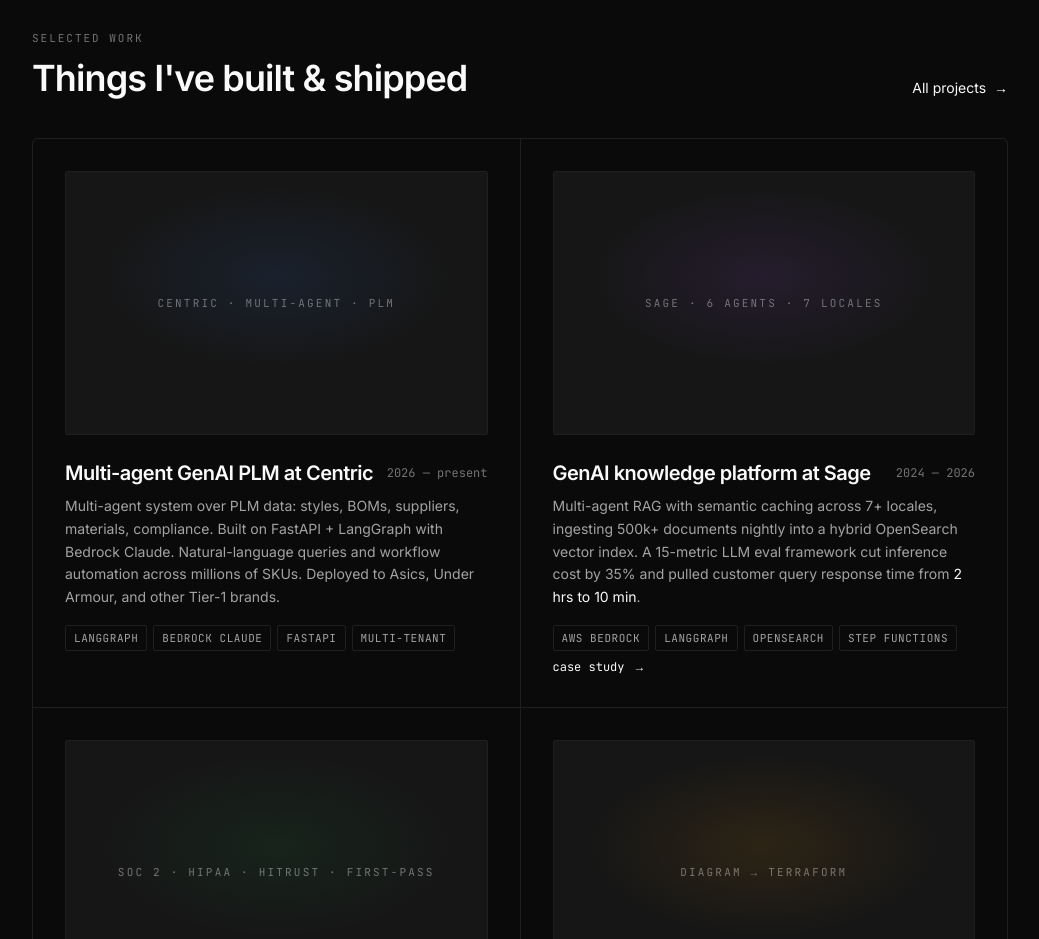
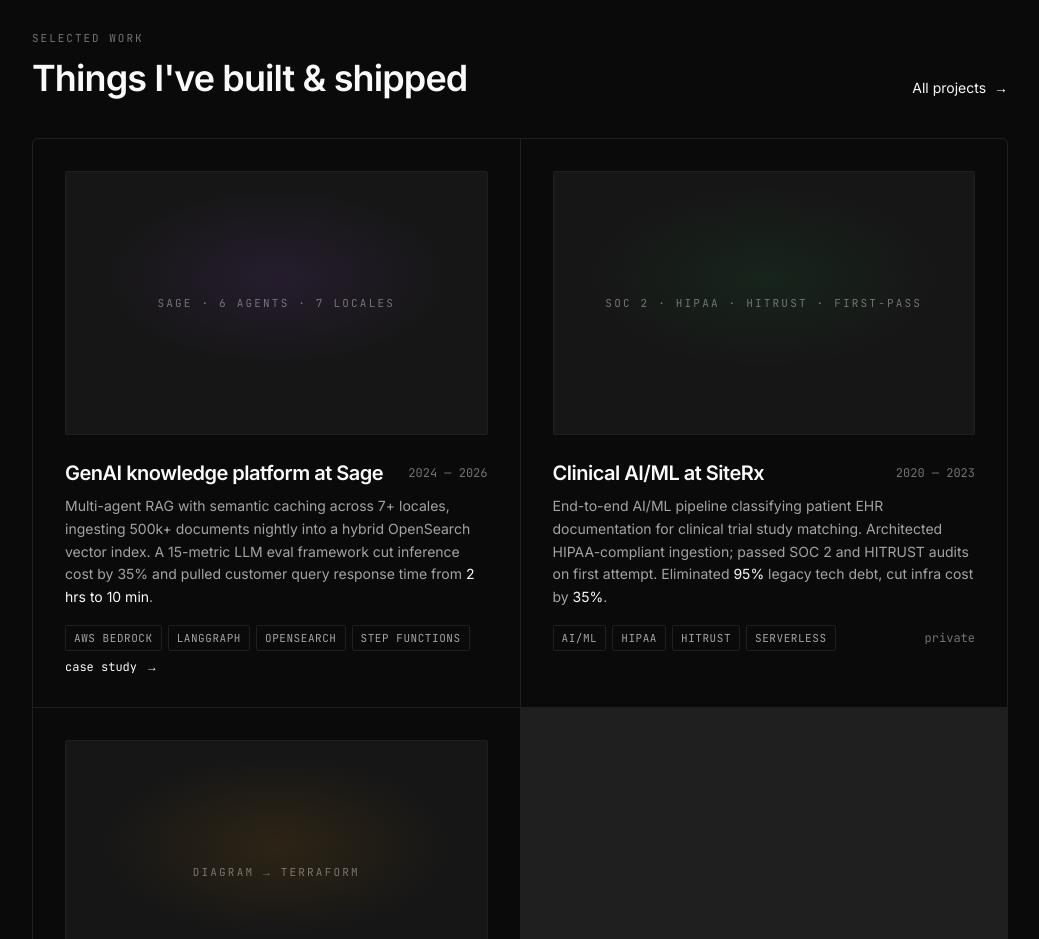
Before and after one commit to Livin21/resume-site, a website: page public/index.html in a window 1280 px wide. Shown: the part 1220-2159 px from the top of the page, without its empty margins (120-1159 px from the left). Drawn offline with Linux system fonts and the light colour scheme.

Commit message:
chore: remove Centric PLM card from Selected work
Drop the whole card, not just the case-study link. Grid now shows Sage, SiteRx, KloudArch.

```diff
--- a/public/index.html
+++ b/public/index.html
@@ -211,32 +211,6 @@
           </div>
 
           <ul class="grid md:grid-cols-2 gap-px bg-line border border-line rounded-md overflow-hidden">
-            <!-- Centric PLM -->
-            <li class="bg-bg p-6 md:p-8 group transition-colors hover:bg-surface">
-              <!-- TODO: drop screenshot in public/assets/work/centric-plm.png -->
-              <div class="aspect-[16/10] mb-6 rounded-sm border border-line overflow-hidden bg-elevated relative">
-                <div class="absolute inset-0 flex items-center justify-center">
-                  <span class="font-mono text-2xs uppercase tracking-[0.2em] text-subtle">centric · multi-agent · plm</span>
-                </div>
-                <div class="absolute inset-0" style="background:radial-gradient(60% 50% at 50% 40%, rgba(59,130,246,0.10), transparent 70%);"></div>
-              </div>
-              <div class="flex items-center justify-between mb-2">
-                <h3 class="text-xl font-semibold">Multi-agent GenAI PLM at Centric</h3>
-                <span class="label-mono">2026 — present</span>
-              </div>
-              <p class="text-muted text-sm leading-relaxed mb-4">
-                Multi-agent system over PLM data: styles, BOMs, suppliers, materials, compliance.
-                Built on FastAPI + LangGraph with Bedrock Claude. Natural-language queries and workflow
-                automation across millions of SKUs. Deployed to Asics, Under Armour, and other Tier-1 brands.
-              </p>
-              <div class="flex flex-wrap gap-1.5">
-                <span class="chip">LangGraph</span>
-                <span class="chip">Bedrock Claude</span>
-                <span class="chip">FastAPI</span>
-                <span class="chip">Multi-tenant</span>
-              </div>
-            </li>
-
             <!-- Sage GenAI knowledge platform -->
             <li class="bg-bg p-6 md:p-8 group transition-colors hover:bg-surface">
               <!-- TODO: drop screenshot in public/assets/work/sage-rag.png -->
```
